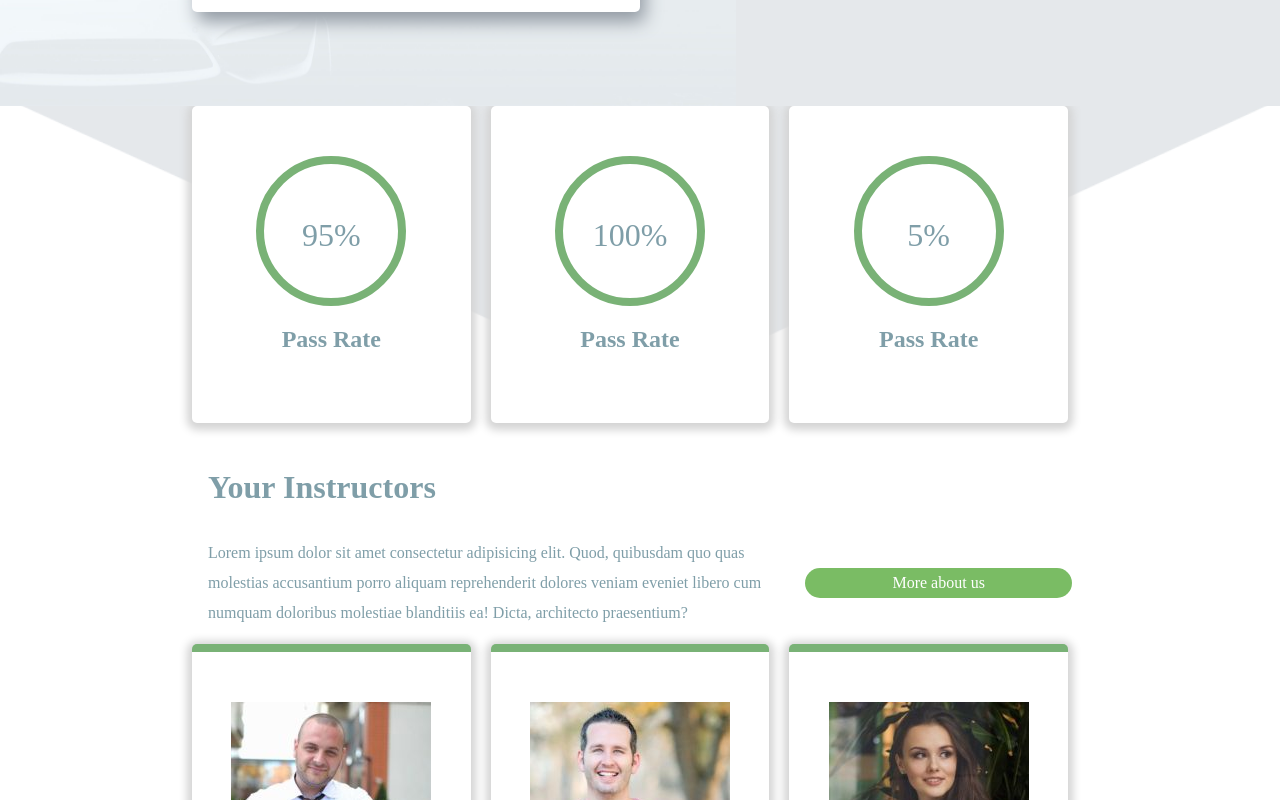
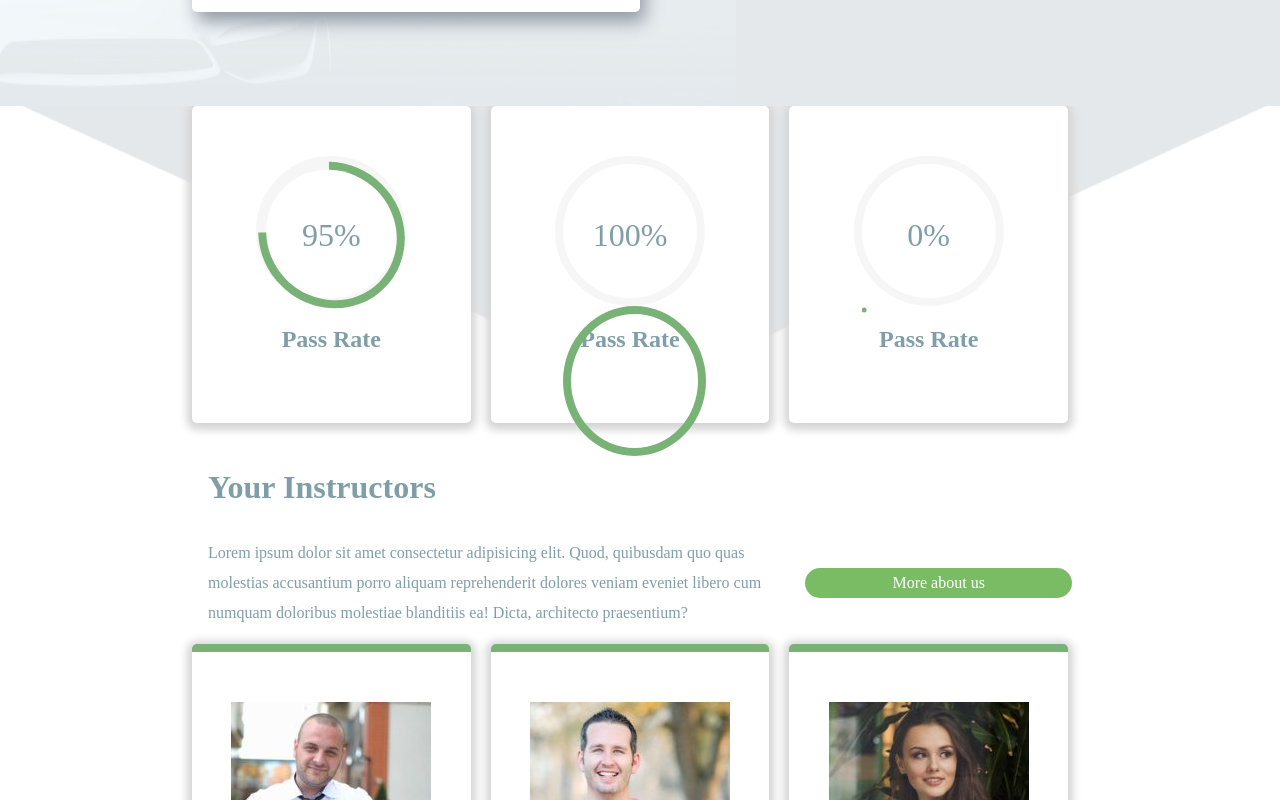
Before and after one commit to Baglio1683/proj-html-vuejs, a Vue app: page / in a window 1280 px wide. Shown: the part 1820-2620 px from the top of the page. Built offline with nearby package versions, Linux system fonts and the light colour scheme.

Commit message:
Layout css and html

```diff
--- a/src/components/AppCentralBanner.vue
+++ b/src/components/AppCentralBanner.vue
@@ -16,17 +16,17 @@ export default{
 <div class="container flex_wrap">
 
     <div class="d_flex justify_center flex_wrap card">
-        <p class="circle f_xx_large">95%</p>
+        <div class="circle f_xx_large pos_relative">95%<div class="bar_95"></div></div>
         <h2>Pass Rate</h2>
     </div>
 
     <div class="d_flex justify_center flex_wrap card">
-       <p class="circle f_xx_large">100%</p>
+       <p class="circle f_xx_large pos_relative">100% <div class="bar_100"></div></p>
        <h2>Pass Rate</h2>
     </div>
 
     <div class="d_flex justify_center flex_wrap card">
-        <p class="circle f_xx_large">5%</p>
+        <p class="circle f_xx_large pos_relative">0%<div class="bar_5"></div></p>
         <h2>Pass Rate</h2>
     </div>
 
@@ -109,14 +109,46 @@ export default{
     }
 
     .circle{
-        position: relative;
         height: 150px;
         width: 150px;
         line-height: 142px !important;
         text-align: center;
         border-radius: 50%;
-        border: 8px solid $color-bay-leaf;
-    }
+        border: 8px solid #F6F6F6;
+
+     }
+
+     .bar_5{
+        position: absolute;
+        height: 8px;
+        width: 5px;
+       background-color: $color-bay-leaf ;
+       clip-path: circle();
+     }
+
+     .bar_100{
+        position: absolute;
+        height: 150px;
+        width: 143px;
+        border-radius: 50%;
+        border: 8px solid $color-bay-leaf ;
+     }
+
+     .bar_95{
+        position: absolute;
+        height: 150px;
+        width: 143px;
+        border-radius: 50%;
+        border: 8px solid $color-bay-leaf ;
+        border-top-style: solid;
+        border-top-color:  #F6F6F6;
+        top: -4px;
+        left: -4px;
+        transform: rotate(-45deg);
+     }
+
+
+
 
     h2{
         margin-top: 20px;
--- a/src/styles/general.scss
+++ b/src/styles/general.scss
@@ -88,7 +88,9 @@ img{
     border-radius: 5px;
 }
 
-
+.pos_relative{
+    position: relative;
+}
 
 .d_flex{
     display: flex;
```
